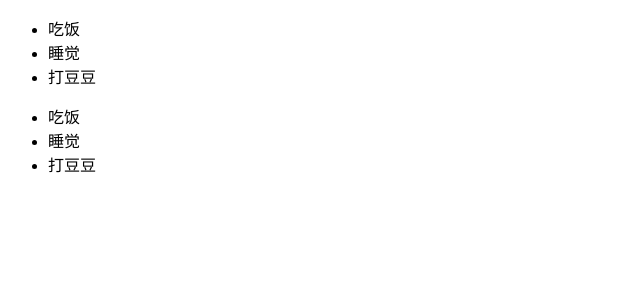
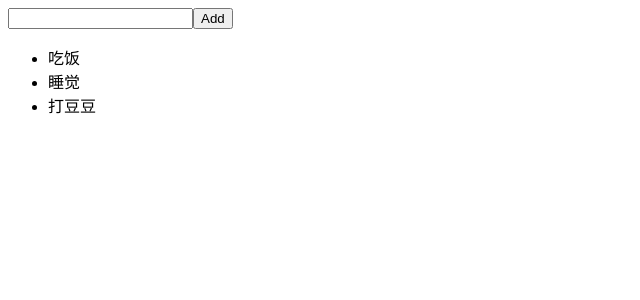
Before and after one commit to carpedil/june3rd, a React (Create React App) app: page / in a window 1280 px wide. Shown: the top 300 px of the page, without its empty margins (0-640 px from the left). Built offline with nearby package versions, Linux system fonts and the light colour scheme.

Commit message:
todo list新增功能实现

```diff
--- /dev/null
+++ b/src/01-base/12_TodoList-增加.js
@@ -0,0 +1,64 @@
+import React, { Component } from 'react'
+
+export default class App extends Component {
+    /*
+        实现Todo List元素新增功能
+    */
+    state = {
+        /* 定义一个初始List */
+        todoList: [
+            {
+                id: 1,
+                el: '吃饭'
+            },
+            {
+                id: 2,
+                el: '睡觉'
+            },
+            {
+                id: 3,
+                el: '打豆豆'
+            }],
+    }
+    inputVal = React.createRef()
+
+    render() {
+
+
+        let todos = this.state.todoList.map((item) => <li key={item.id}>{item.el}</li>)
+
+        return (
+            <div>
+                <input type="text" ref={this.inputVal} />
+                <button onClick={() => {
+                    this.handelClick()
+                }}>Add</button>
+                <ul>
+                    {todos}
+                </ul>
+            </div>
+        )
+    }
+
+    handelClick = () => {
+        let newTodo = this.inputVal.current.value
+        if(newTodo === ''){
+            alert("输入不能为空")
+            return
+        }
+        if(JSON.stringify(this.state.todoList).toString().includes(newTodo)){
+            alert("请勿重复添加")
+            return
+        }
+        /* 不推荐直接往原数组里面pust, 先深拷贝一份再push新的元素,最后再通过setState()方法更新状态 */
+        let newList = this.state.todoList
+        /* 组装新的todo对象 */
+        newList.push({
+            id: newList.length + 1,
+            el: newTodo
+        })
+        this.setState({
+            todoList: newList
+        })
+    }
+}
--- a/src/index.js
+++ b/src/index.js
@@ -11,6 +11,7 @@ import ReactDOM from 'react-dom'
 /* import App from './01-base/08_Ref应用' */
 /* import App from './01-base/09_State状态' */
 /* import App from './01-base/10_State状态补充' */
-import App from './01-base/11_列表渲染'
+/* import App from './01-base/11_列表渲染' */
+import App from './01-base/12_TodoList-增加'
 
 ReactDOM.render(<App/>,document.getElementById('root'))
```
